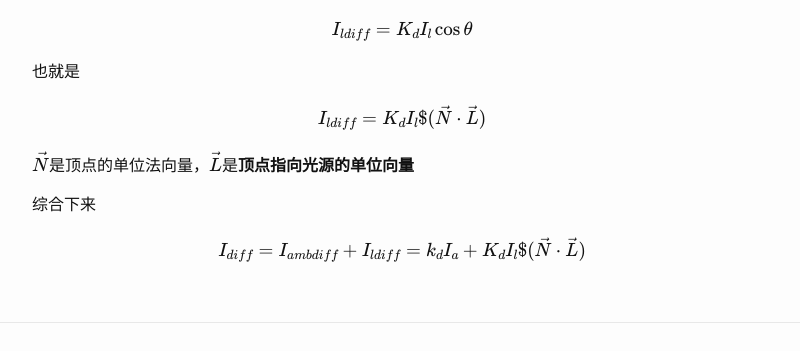
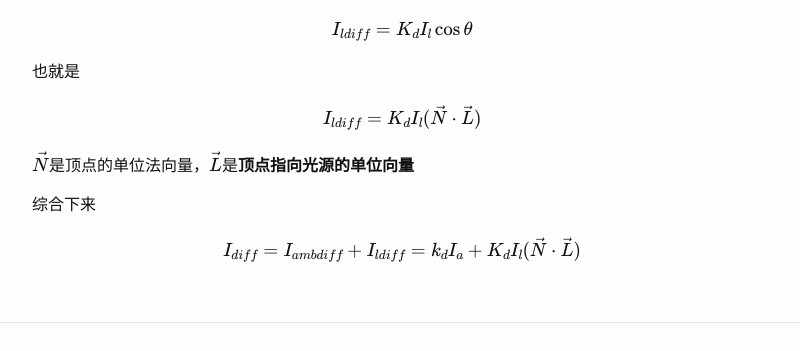
Before and after one commit to liucailin/liucailin.github.io, a Jekyll site: the page built from _posts/Graphic/2015-05-08-GraphicNote.md, in a window 1280 px wide and 900 px high, scrolled down 2228 px. Shown: the part 423-774 px from the top of the window, without its empty margins (238-1038 px from the left). Built offline with Jekyll 4.4.1, drawn with Linux system fonts in a browser that asks for light colours; formulas are drawn with MathJax 3.

Commit message:
Signed-off-by: liucailin <liu1356@gmail.com>

```diff
--- a/_posts/Graphic/2015-05-08-GraphicNote.md
+++ b/_posts/Graphic/2015-05-08-GraphicNote.md
@@ -103,10 +103,10 @@ $$I_{ldiff} = K_dI_l\cos\theta$$
 
 也就是
 
-$$I_{ldiff} = K_dI_l$(\vec{N} \cdot \vec{L})$$
+$$I_{ldiff} = K_dI_l(\vec{N} \cdot \vec{L})$$
 
 $\vec{N}$是顶点的单位法向量，$\vec{L}$是**顶点指向光源的单位向量**
 
 综合下来
 
-$$I_{diff} = I_{ambdiff} + I_{ldiff} = k_dI_a + K_dI_l$(\vec{N} \cdot \vec{L})$$
+$$I_{diff} = I_{ambdiff} + I_{ldiff} = k_dI_a + K_dI_l(\vec{N} \cdot \vec{L})$$
```
